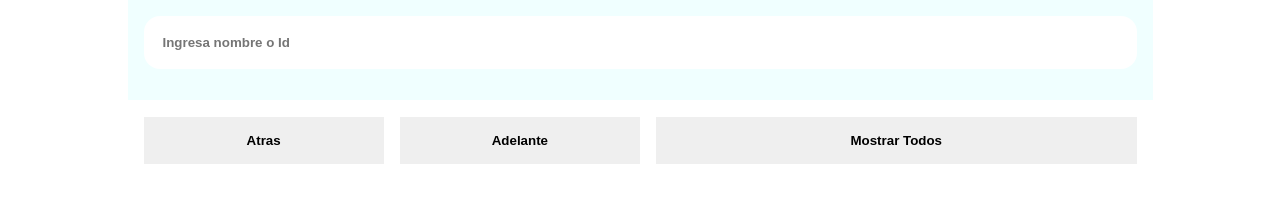
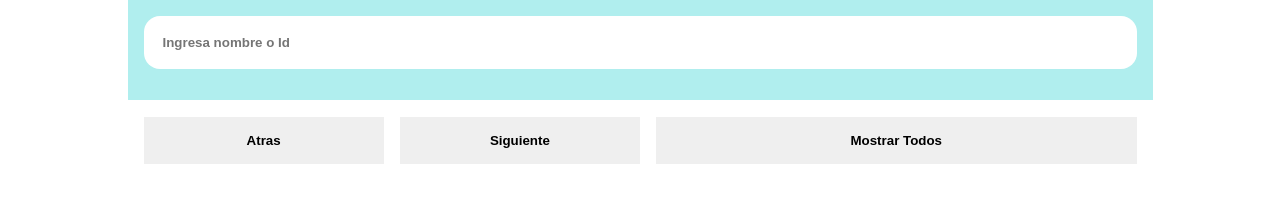
Before and after one commit to Annydrn/asincronia-API_POKEMON-, a plain HTML site: page index.html in a window 1280 px wide. Drawn offline with Linux system fonts and the light colour scheme; no server answers.

Commit message:
mosificacion de boton siguiente

```diff
--- a/index.html
+++ b/index.html
@@ -17,7 +17,7 @@
 
 <div class="content_btn">
     <button class="btn btn_pre" >Atras</button>
-    <button class="btn btn_next">Adelante</button>
+    <button class="btn btn_next">Siguiente</button>
     <button class="btn btn_all" >Mostrar Todos</button>
 </div>
 
--- a/style.css
+++ b/style.css
@@ -15,7 +15,7 @@ display: block;
     max-width: 1025px;
     margin: auto;
     height: 100px;
-    background-color: azure;
+    background-color: rgb(176, 238, 238);
     padding: 1rem;
 }
 
```
